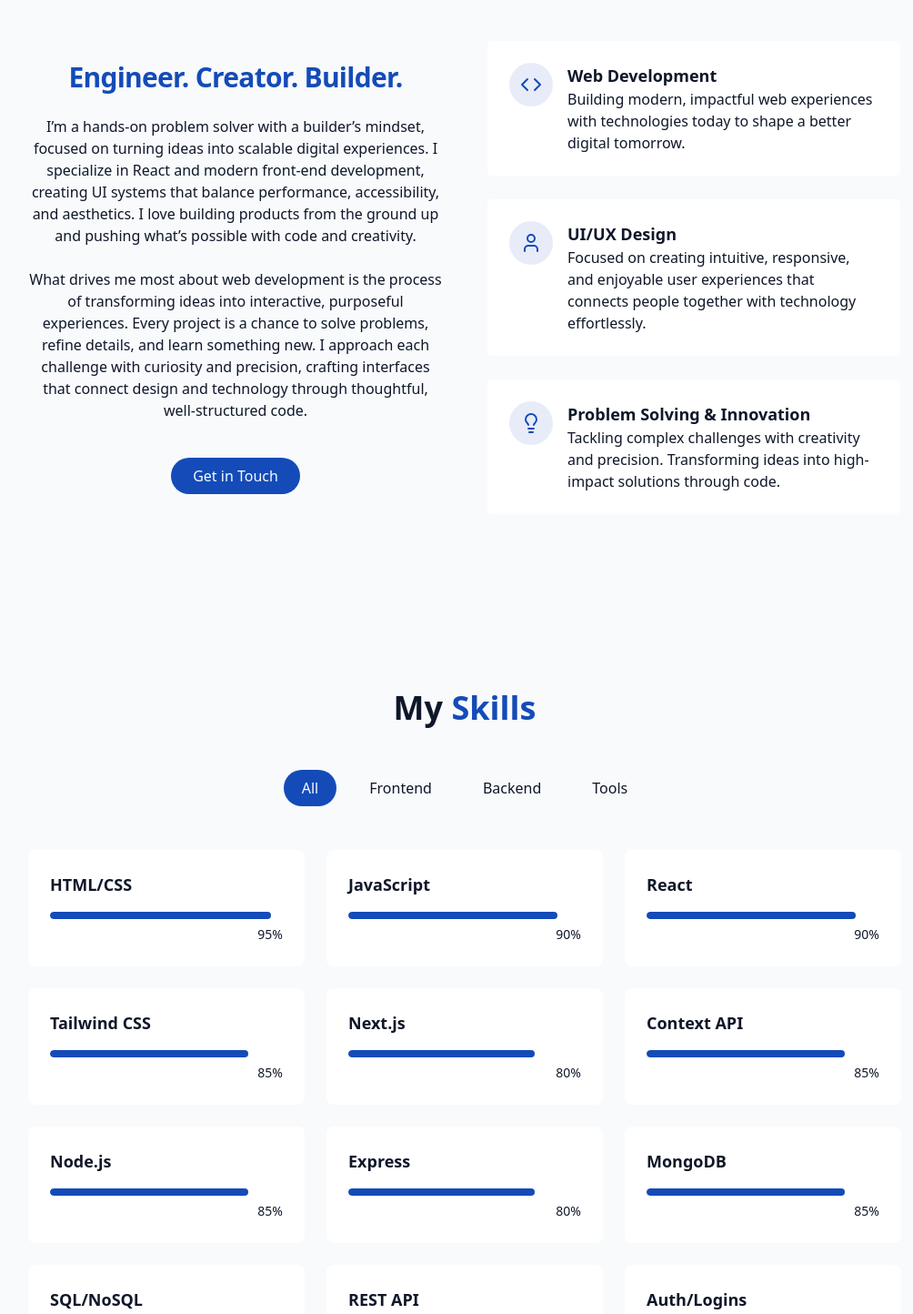
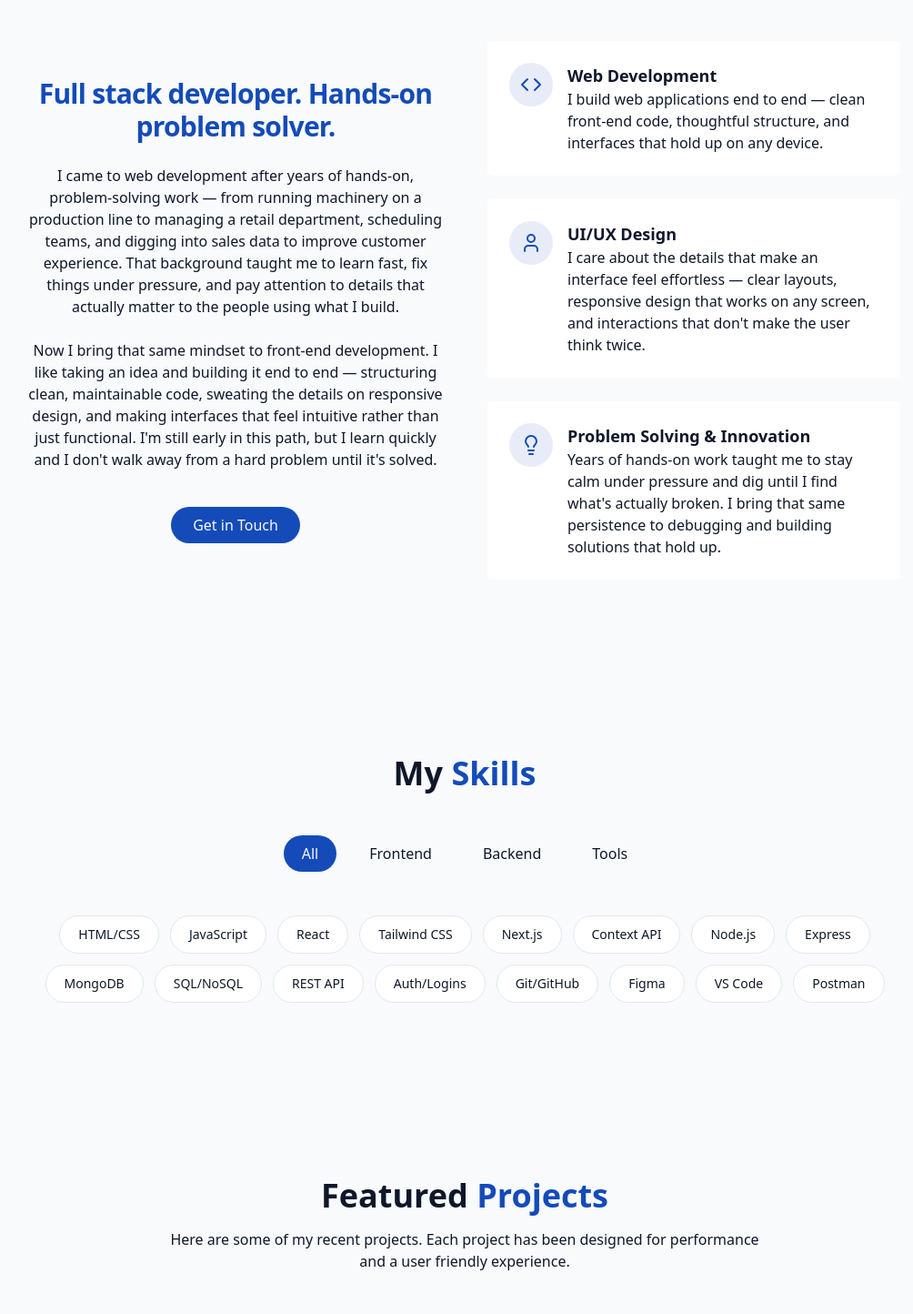
Before and after one commit to Glen-Wat/Portfolio_1, a React (Vite) app: page / in a window 1280 px wide. Shown: the part 940-2384 px from the top of the page at 91% size, without its empty margins (129-1133 px from the left). Built offline with nearby package versions, Linux system fonts and the light colour scheme.

Commit message:
updates to about, hero, skill

```diff
--- a/src/components/AboutSection.jsx
+++ b/src/components/AboutSection.jsx
@@ -11,23 +11,23 @@ export const AboutSection = () => {
         <div className="grid grid-cols-1 md:grid-cols-2 gap-12 items-center">
           <div className="space-y-6">
             <h3 className="text-2xl md:text-3xl font-bold text-primary tracking-tight">
-              Engineer. Creator. Builder.
+              Full stack developer. Hands-on problem solver.
             </h3>
             <p className="text-muted-foreground">
-              I’m a hands-on problem solver with a builder’s mindset, focused on
-              turning ideas into scalable digital experiences. I specialize in
-              React and modern front-end development, creating UI systems that
-              balance performance, accessibility, and aesthetics. I love
-              building products from the ground up and pushing what’s possible
-              with code and creativity.
+              I came to web development after years of hands-on, problem-solving
+              work — from running machinery on a production line to managing a
+              retail department, scheduling teams, and digging into sales data
+              to improve customer experience. That background taught me to learn
+              fast, fix things under pressure, and pay attention to details that
+              actually matter to the people using what I build.
             </p>
             <p className="text-muted-foreground">
-              What drives me most about web development is the process of
-              transforming ideas into interactive, purposeful experiences. Every
-              project is a chance to solve problems, refine details, and learn
-              something new. I approach each challenge with curiosity and
-              precision, crafting interfaces that connect design and technology
-              through thoughtful, well-structured code.
+              Now I bring that same mindset to front-end development. I like
+              taking an idea and building it end to end — structuring clean,
+              maintainable code, sweating the details on responsive design, and
+              making interfaces that feel intuitive rather than just functional.
+              I'm still early in this path, but I learn quickly and I don't walk
+              away from a hard problem until it's solved.
             </p>
             <div className="flex flex-col sm:flex-row gap-4 pt-4 justify-center">
               <a href="#contact" className="cosmic-button">
@@ -44,8 +44,9 @@ export const AboutSection = () => {
                 <div className="text-left">
                   <h4 className="font-semibold text-lg">Web Development</h4>
                   <p className="text-muted-foreground">
-                    Building modern, impactful web experiences with technologies
-                    today to shape a better digital tomorrow.
+                    I build web applications end to end — clean front-end code,
+                    thoughtful structure, and interfaces that hold up on any
+                    device.
                   </p>
                 </div>
               </div>
@@ -58,9 +59,10 @@ export const AboutSection = () => {
                 <div className="text-left">
                   <h4 className="font-semibold text-lg">UI/UX Design</h4>
                   <p className="text-muted-foreground">
-                    Focused on creating intuitive, responsive, and enjoyable
-                    user experiences that connects people together with
-                    technology effortlessly.
+                    I care about the details that make an interface feel
+                    effortless — clear layouts, responsive design that works on
+                    any screen, and interactions that don't make the user think
+                    twice.
                   </p>
                 </div>
               </div>
@@ -75,8 +77,10 @@ export const AboutSection = () => {
                     Problem Solving & Innovation
                   </h4>
                   <p className="text-muted-foreground">
-                    Tackling complex challenges with creativity and precision.
-                    Transforming ideas into high-impact solutions through code.
+                    Years of hands-on work taught me to stay calm under pressure
+                    and dig until I find what's actually broken. I bring that
+                    same persistence to debugging and building solutions that
+                    hold up.
                   </p>
                 </div>
               </div>
--- a/src/components/HeroSection.jsx
+++ b/src/components/HeroSection.jsx
@@ -20,8 +20,8 @@ export const HeroSection = () => {
             </span>
           </h1>
           <p className="text-lg md:text-xl text-muted-foreground max-2-2xl mx-auto opacity-0 animate-fade-in-delay-3">
-            I build fast, elegant, and responsive interfaces powered by modern
-            JavaScript frameworks and forward-thinking design.
+            I build full stack web applications with clean, responsive
+            interfaces and code that holds up.
           </p>
           <div className="pt-4 opacity-0 animate-fade-in-delay-4">
             <a href="#projects" className="cosmic-button">
--- a/src/components/SkillsSection.jsx
+++ b/src/components/SkillsSection.jsx
@@ -2,27 +2,27 @@ import { useState } from "react";
 import { cn } from "../lib/utils";
 
 const skills = [
-  //frontend
-  { name: "HTML/CSS", level: 95, category: "frontend" },
-  { name: "JavaScript", level: 90, category: "frontend" },
-  { name: "React", level: 90, category: "frontend" },
-  { name: "Tailwind CSS", level: 85, category: "frontend" },
-  { name: "Next.js", level: 80, category: "frontend" },
-  { name: "Context API", level: 85, category: "frontend" },
+  // Frontend
+  { name: "HTML/CSS", category: "frontend" },
+  { name: "JavaScript", category: "frontend" },
+  { name: "React", category: "frontend" },
+  { name: "Tailwind CSS", category: "frontend" },
+  { name: "Next.js", category: "frontend" },
+  { name: "Context API", category: "frontend" },
 
-  //Backend
-  { name: "Node.js", level: 85, category: "backend" },
-  { name: "Express", level: 80, category: "backend" },
-  { name: "MongoDB", level: 85, category: "backend" },
-  { name: "SQL/NoSQL", level: 80, category: "backend" },
-  { name: "REST API", level: 90, category: "backend" },
-  { name: "Auth/Logins", level: 90, category: "backend" },
+  // Backend
+  { name: "Node.js", category: "backend" },
+  { name: "Express", category: "backend" },
+  { name: "MongoDB", category: "backend" },
+  { name: "SQL/NoSQL", category: "backend" },
+  { name: "REST API", category: "backend" },
+  { name: "Auth/Logins", category: "backend" },
 
-  //Tools
-  { name: "Git/GitHub", level: 99, category: "tools" },
-  { name: "Figma", level: 85, category: "tools" },
-  { name: "VS Code", level: 99, category: "tools" },
-  { name: "Postman", level: 78, category: "tools" },
+  // Tools
+  { name: "Git/GitHub", category: "tools" },
+  { name: "Figma", category: "tools" },
+  { name: "VS Code", category: "tools" },
+  { name: "Postman", category: "tools" },
 ];
 
 const categories = ["all", "frontend", "backend", "tools"];
@@ -33,6 +33,7 @@ export const SkillsSection = () => {
   const filteredSkills = skills.filter(
     (skill) => activeCategory === "all" || skill.category === activeCategory,
   );
+
   return (
     <section id="skills" className="py-24 px-4 relative bg-secondary/30">
       <div className="container mx-auto max-w-5xl">
@@ -40,7 +41,7 @@ export const SkillsSection = () => {
           My <span className="text-primary"> Skills</span>
         </h2>
 
-        <div className="flex flex-warp justify-center gap-4 mb-12">
+        <div className="flex flex-wrap justify-center gap-4 mb-12">
           {categories.map((category, key) => (
             <button
               key={key}
@@ -57,28 +58,14 @@ export const SkillsSection = () => {
           ))}
         </div>
 
-        <div className="grid grid-cols-1 sm:grid-cols-2 lg:grid-cols-3 gap-6">
+        <div className="flex flex-wrap justify-center gap-3">
           {filteredSkills.map((skill, key) => (
-            <div
+            <span
               key={key}
-              className="bg-card p-6 rounded-lg shadown-xs card-hover"
+              className="bg-card px-5 py-2.5 rounded-full text-sm font-medium card-hover border border-border"
             >
-              <div className="text-left mb-4">
-                <h3 className="font-semibold text-lg"> {skill.name}</h3>
-              </div>
-              <div className="w-full bg-secondary/50 h-2 rounded-full overflow-hidden">
-                <div
-                  className="bg-primary h-2 rounded-full origin-left animate-[grow_1.5s_ease-out]"
-                  style={{ width: skill.level + "%" }}
-                />
-              </div>
-
-              <div className="text-right mt-1">
-                <span className="text-sm text-muted-foreground">
-                  {skill.level}%
-                </span>
-              </div>
-            </div>
+              {skill.name}
+            </span>
           ))}
         </div>
       </div>
```
